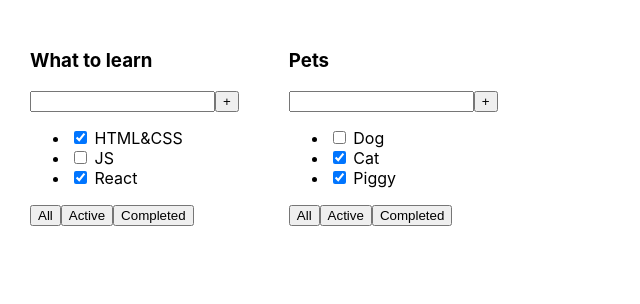
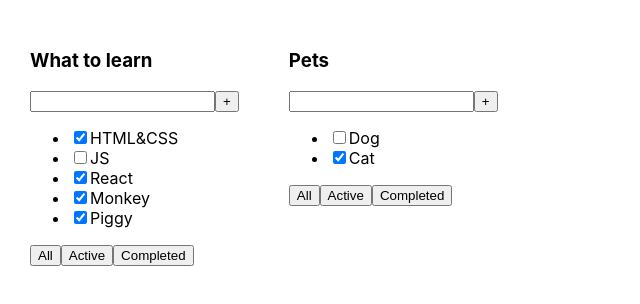
Before and after one commit to SergBobrov/todolist, a React (Create React App) app: page / in a window 1280 px wide. Shown: the top 304 px of the page, without its empty margins (0-640 px from the left). Built offline with nearby package versions, Linux system fonts and the light colour scheme.

Commit message:
delete h1

```diff
--- a/src/App.tsx
+++ b/src/App.tsx
@@ -13,13 +13,16 @@ function App() {
     let jsTasks: Array<TaskType> = [
         {id: 1, title: "HTML&CSS", isDone: true},
         {id: 2, title: "JS", isDone: false},
-        {id: 3, title: "React", isDone: true}
+        {id: 3, title: "React", isDone: true},
+        {id: 4, title: "Monkey", isDone: true},
+        {id: 5, title: "Piggy", isDone: true}
+
     ];
 
     let petsTasks: Array<TaskType> = [
         {id: 1, title: "Dog", isDone: false},
         {id: 2, title: "Cat", isDone: true},
-        {id: 3, title: "Piggy", isDone: true}
+
     ];
 
 
--- a/src/TodoList.tsx
+++ b/src/TodoList.tsx
@@ -15,9 +15,20 @@ export function TodoList(props: PropsType) {
                 <button>+</button>
             </div>
             <ul>
-                <li><input type="checkbox" checked={props.tasks[0].isDone}/> <span>{props.tasks[0].title}</span></li>
+                {
+                    props.tasks.map(t => {
+                            return (
+                                <li key={t.id}>
+                                    <input type="checkbox" checked={t.isDone}/>
+                                    <span>{t.title}</span>
+                                </li>)
+                        }
+                    )
+                }
+
+                {/*<li><input type="checkbox" checked={props.tasks[0].isDone}/> <span>{props.tasks[0].title}</span></li>
                 <li><input type="checkbox" checked={props.tasks[1].isDone}/> <span>{props.tasks[1].title}</span></li>
-                <li><input type="checkbox" checked={props.tasks[2].isDone}/> <span>{props.tasks[2].title}</span></li>
+                <li><input type="checkbox" checked={props.tasks[2].isDone}/> <span>{props.tasks[2].title}</span></li>*/}
             </ul>
             <div>
                 <button>All</button>
```
